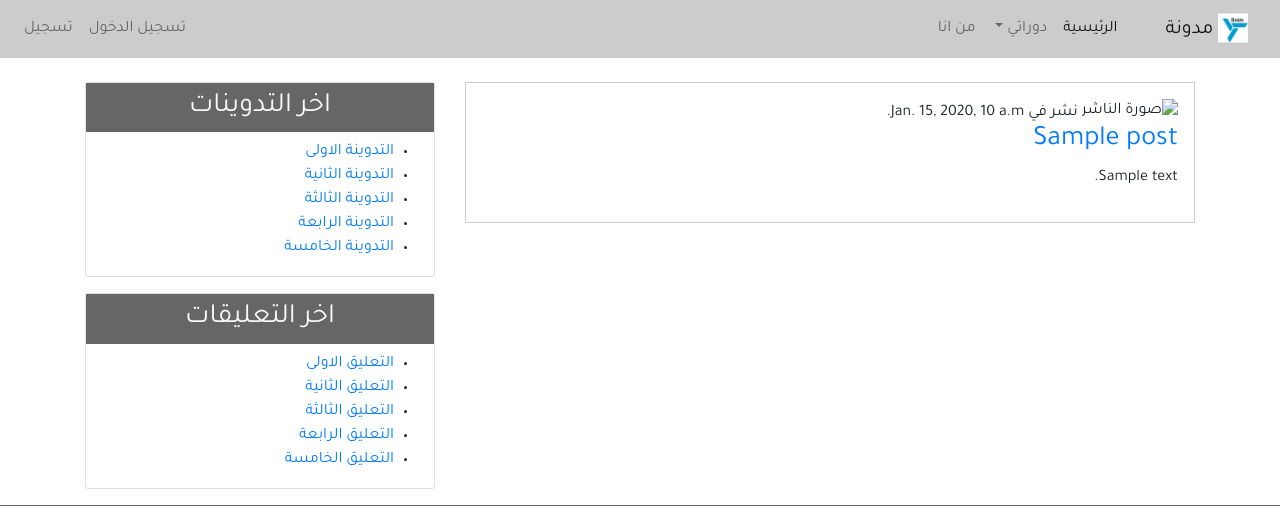
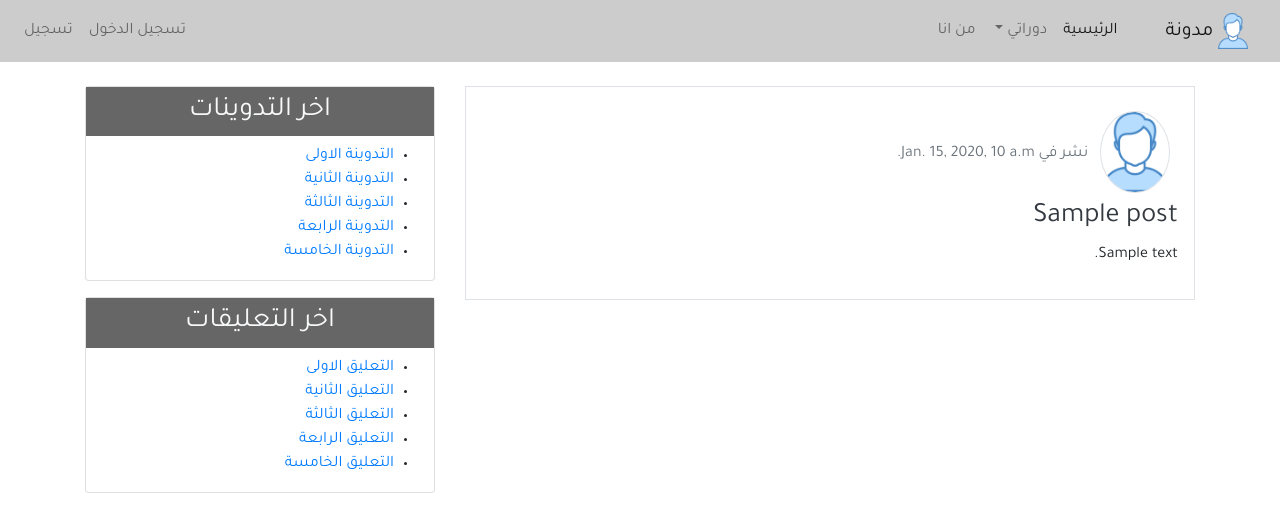
Before and after one commit to GHALASS/blog_django-ar, a Django app: template src/blog/templates/blog/index.html in a window 1280 px wide. Shown: the top 506 px of the page. Run offline with Django 3.2, Linux system fonts and the light colour scheme; the template is opened without the code that fills it: most values are stand-ins (such as "Sample title", 1, 10 or a date in 2020); some libraries are stand-ins or nearby versions.

Commit message:
Add Author Image

```diff
--- a/src/blog/static/blog/css/main.css
+++ b/src/blog/static/blog/css/main.css
@@ -28,9 +28,5 @@ body {
 
 /* Start Post content */
 
-.post {
-    border: 1px solid #ccc;
-}
-
 
 /* End Post content */
--- a/src/blog/templates/blog/base.html
+++ b/src/blog/templates/blog/base.html
@@ -7,8 +7,8 @@
     <meta name="viewport" content="width=device-width, initial-scale=1, shrink-to-fit=no">
     <link rel="stylesheet" href="{% static 'blog/css/bootstrap.min.css' %}">
     <link rel="stylesheet" href="{% static 'blog/css/main.css' %}">
-    <link rel="shortcut icon" href="{% static 'blog/images/favicon.ico' %}">
-    <title>Document</title>
+    <link rel="shortcut icon" href="{% static 'blog/images/user.png' %}">
+    <title>Blogger</title>
 </head>
 
 <body>
@@ -16,7 +16,7 @@
         <!-- Start Navbar -->
         <nav class="navbar navbar-expand-lg navbar-light bg-light">
             <a class="navbar-brand" href="#">
-                <img src="{% static 'blog/images/favicon.ico' %}" alt="شعار المدونة" width="30"> مدونة
+                <img src="{% static 'blog/images/user.png' %}" alt="شعار المدونة" width="30"> مدونة
             </a>
             <button class="navbar-toggler" type="button" data-toggle="collapse" data-target="#navbarSupportedContent" aria-controls="navbarSupportedContent" aria-expanded="false" aria-label="Toggle navigation">
                 <span class="navbar-toggler-icon"></span>
--- a/src/blog/templates/blog/index.html
+++ b/src/blog/templates/blog/index.html
@@ -1,12 +1,14 @@
 {% extends 'blog/base.html' %}
+<!--  -->
+{% load static %}
 <!--  -->
 {% block content %}
 <!--  -->
 {% for post in posts %}
-<div class="post p-3 mb-4">
-    <img width="70px" class="im-fluid" src="" alt="صورة الناشر">
-    <span>نشر في {{post.post_date}}</span>
-    <h3><a href="">{{post.title}}</a></h3>
+<div class="border p-3 mb-3">
+    <img class="img-fluid rounded-circle border m-2" src="{% static 'blog/images/user.png' %}" width="70px" alt="صورة الناشر">
+    <span class="text-secondary">نشر في {{post.post_date}}</span>
+    <h3><a class="text-dark" href="">{{post.title}}</a></h3>
     <p>{{post.content}}</p>
 </div>
 {% endfor %}
```
Also changed, not shown: src/blog/static/blog/images/favicon.ico (deleted), src/blog/static/blog/images/user.png (added).
